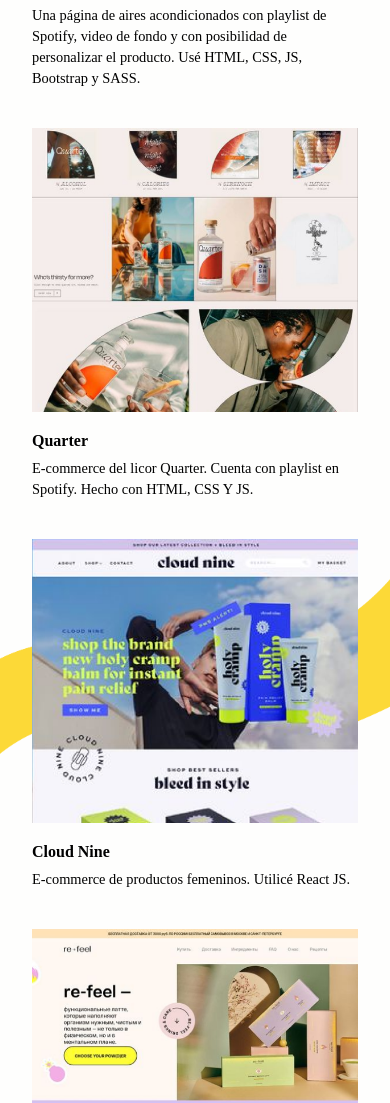
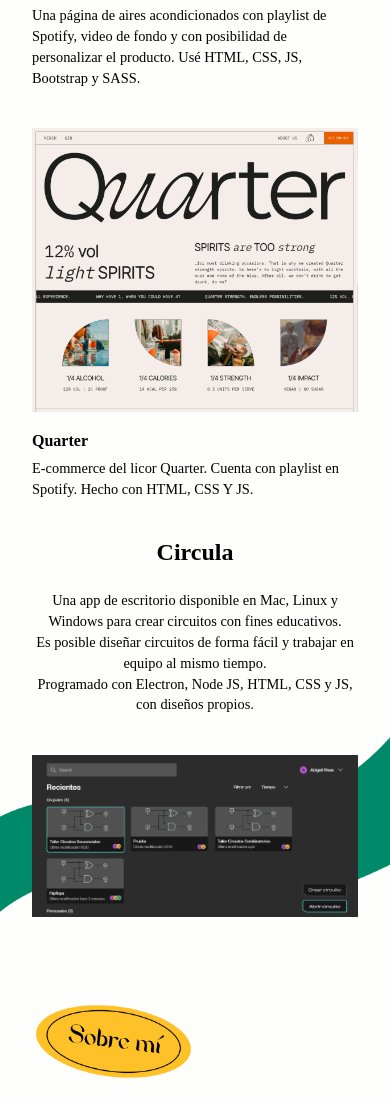
Before and after one commit to abigailrivas/abigailrivas.github.io, a plain HTML site: page index.html in a window 390 px wide. Shown: the part 1221-2324 px from the top of the page. Drawn offline with nearby package versions, Linux system fonts and the light colour scheme; a web font is replaced by a local one.

Commit message:
Submitted quarter project

```diff
--- a/index.html
+++ b/index.html
@@ -70,7 +70,7 @@
         <p>Estos son los proyectos personales que más empeño les puse, disfruté hacerlos y aprendí un montón.</p>
         <div class="grid--proys">
             <div class="proy">
-                <img src="/images/Enmascarar grupo 11@3x.png" alt="" class="proy-img">
+                <img src="/images/Enmascarar grupo 11@3x.png" alt="July web" class="proy-img">
                 <h4>July</h4>
                 <p>Una página de aires acondicionados con playlist de Spotify,
                     video de fondo y con posibilidad de personalizar el
@@ -78,12 +78,14 @@
                 </p>
             </div>
             <div class="proy">
-                <img src="/images/Enmascarar grupo 10@3x.png" alt="" class="proy-img">
+                <a href="quarter/main_page/index.html" target="_blank">
+                    <img src="/images/quarter-prev.png" alt="Quarter web" class="proy-img">
+                </a>
                 <h4>Quarter</h4>
                 <p>E-commerce del licor Quarter. Cuenta con playlist en Spotify.
                     Hecho con HTML, CSS Y JS.</p>
             </div>
-            <div class="proy">
+            <!-- <div class="proy">
                 <img src="/images/Enmascarar grupo 12@3x.png" alt="" class="proy-img">
                 <h4>Cloud Nine</h4>
                 <p>E-commerce de productos femeninos. Utilicé React JS.</p>
@@ -92,7 +94,7 @@
                 <img src="/images/Enmascarar grupo 13@3x.png" alt="" class="proy-img">
                 <h4>Re feel</h4>
                 <p>E-commerce, usé HTML, CSS, JS.</p>
-            </div>
+            </div> -->
         </div>
         <div class="proy-circula">
             <h3>Circula</h3>
@@ -103,7 +105,7 @@
             <img src="/images/circula.png" alt="" class="proy-img">
         </div>
         <img src="/images/bg_decoration_pink.png" alt="" class="bg-decoration--pink">
-        <img src="/images/bg_decoration_yellow.png" alt="" class="bg-decoration--yellow">
+        <!-- <img src="/images/bg_decoration_yellow.png" alt="" class="bg-decoration--yellow"> -->
         <img src="/images/bg_decoration_green.png" alt="" class="bg-decoration--green">
     </section>
     <section class="about-me" id="aboutMe">
--- a/styles.css
+++ b/styles.css
@@ -282,7 +282,7 @@
 .bg-decoration--green{
     position: absolute;
     left: 0;
-    top: 74%;
+    top: 65%;
     width: 100%;
     z-index: -1;
 }
@@ -516,7 +516,7 @@
     }
 
     .home-semi-row--yellow img{
-       width: 50%;
+        width: 50%;
     }
 
     /* PROY  */
@@ -546,7 +546,7 @@
     }
 
     .bg-decoration--green{
-        top: 90%;
+        top: 85%;
         height: 200px;
         width: 100%;
     }
```
Also changed, not shown: images/Enmascarar grupo 10@3x.png (deleted), images/quarter-prev.png (added).
